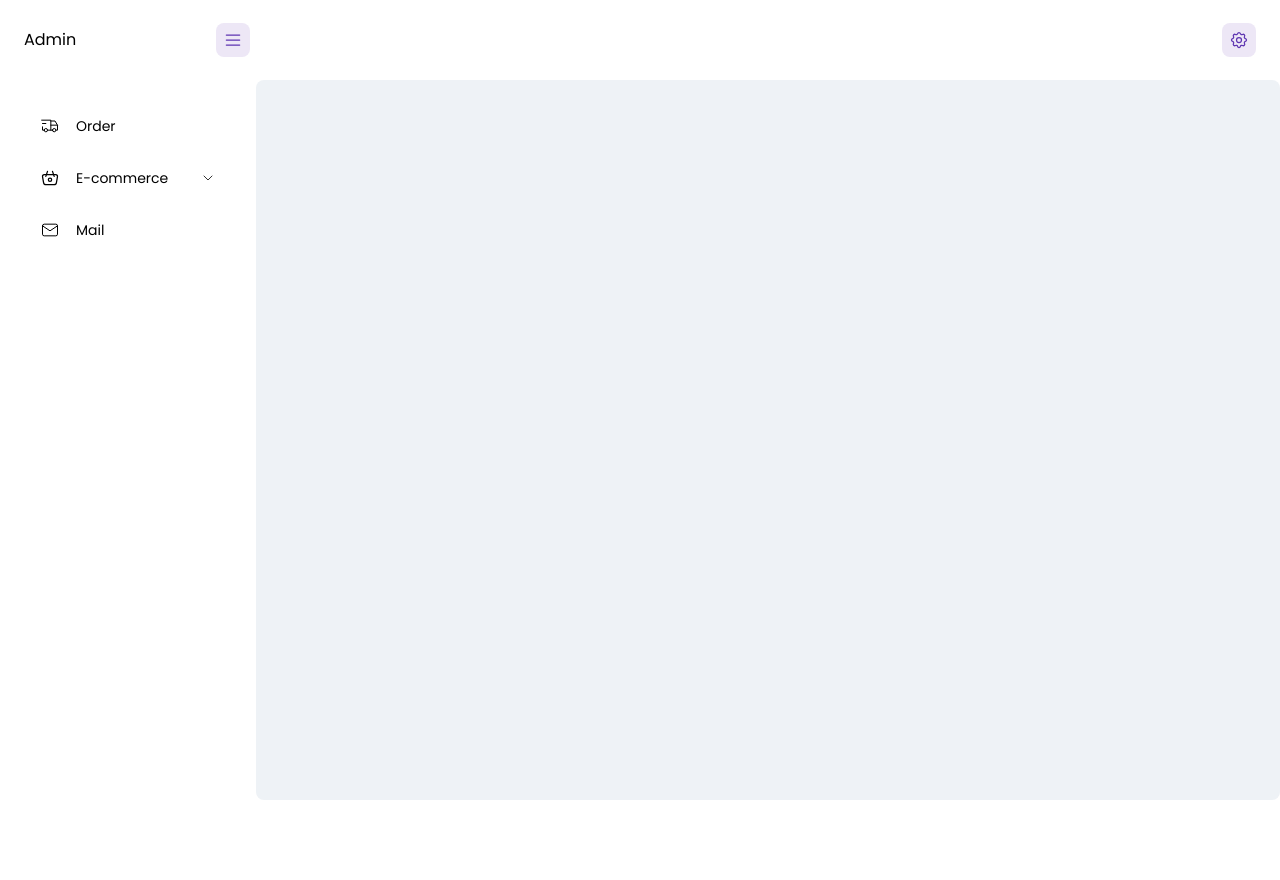
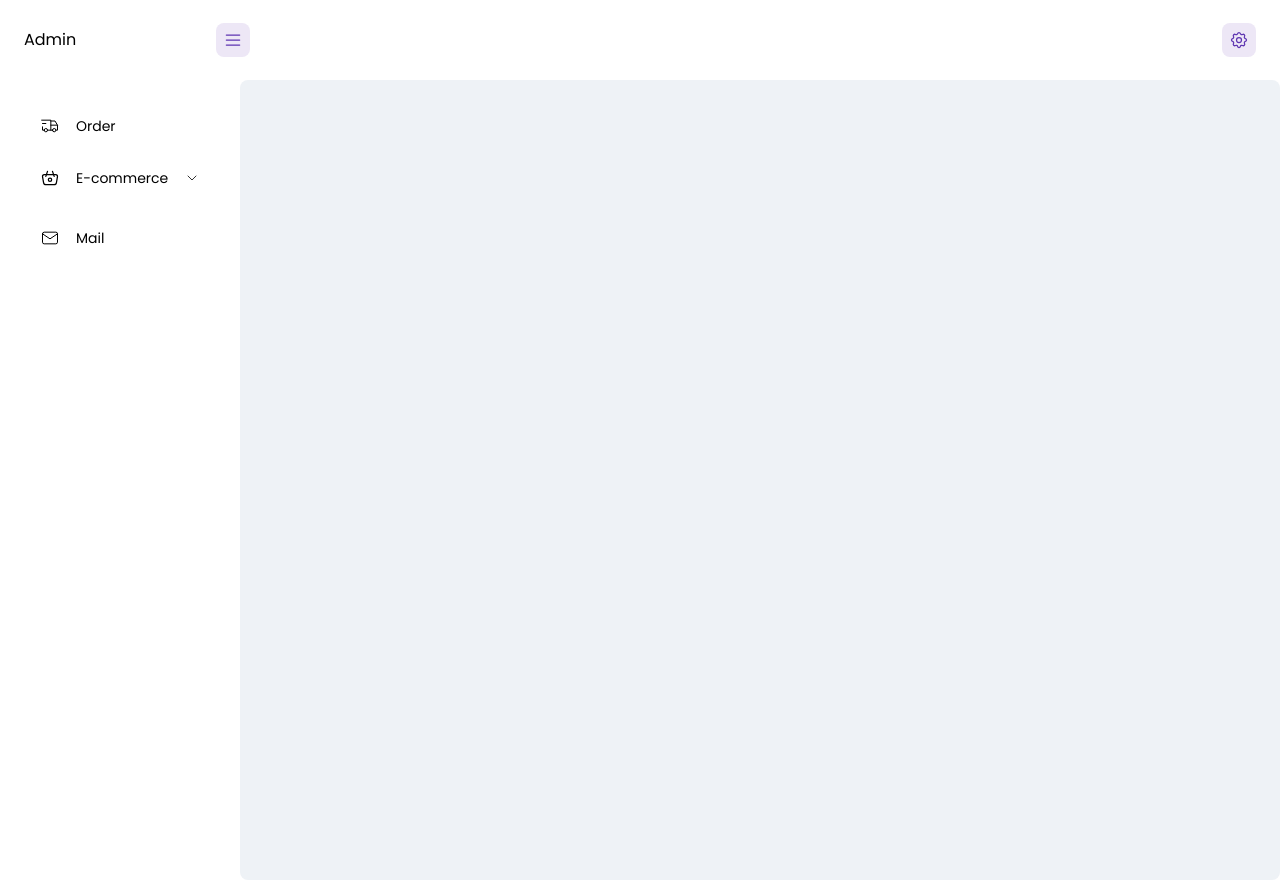
Before and after one commit to AliKarabulut/next-shop, a Next.js app: page /admin/dashboard/edit-product in a window 1280 px wide. Before the commit the page ends 800 px from the top, so only its background shows below. Built offline with nearby package versions, Linux system fonts and the light colour scheme.

Commit message:
Add Redux store and provider for admin dashboard layout

```diff
--- a/package.json
+++ b/package.json
@@ -11,6 +11,7 @@
   },
   "dependencies": {
     "@prisma/client": "^5.4.2",
+    "@reduxjs/toolkit": "^1.9.7",
     "classnames": "^2.3.2",
     "hamburger-react": "^2.5.0",
     "next": "13.5.4",
@@ -18,6 +19,7 @@
     "react-dom": "^18",
     "react-hot-toast": "^2.4.1",
     "react-icons": "^4.11.0",
+    "react-redux": "^8.1.3",
     "swiper": "^10.3.1"
   },
   "devDependencies": {
--- a/src/app/(admin)/admin/dashboard/layout.tsx
+++ b/src/app/(admin)/admin/dashboard/layout.tsx
@@ -1,16 +1,19 @@
 import Header from "@/components/admin/header";
 import LeftMenu from "@/components/admin/left-menu";
+import { StoreProvider } from "@/store/admin/store-provider";
 import React from "react";
 
 const DashboardLayout = ({ children }: { children: React.ReactNode }) => {
   return (
+    <StoreProvider>
       <main>
         <Header />
         <div className="flex">
           <LeftMenu />
-        <main className="bg-admin-grey-100 w-full rounded-lg">{children}</main>
+          <main className="bg-admin-grey-100 w-full h-screen rounded-lg">{children}</main>
         </div>
       </main>
+    </StoreProvider>
   );
 };
 
--- a/src/components/admin/header/index.tsx
+++ b/src/components/admin/header/index.tsx
@@ -1,13 +1,24 @@
+"use client";
+import { useDispatch } from "react-redux";
+import { narrowedAction } from "@/store/admin/isNarrowed";
 import MenuIcon from "@/icons/admin/menu";
 import SettingsIcon from "@/icons/admin/settings";
 import IconButton from "@/ui/icon-button";
 
-const Header: React.FC = () => {
+interface Props {}
+
+const Header: React.FC<Props> = () => {
+  const dispatch = useDispatch();
+
+  const toggleExpanded = () => {
+    dispatch(narrowedAction.toggle());
+  };
+
   return (
     <header className="h-20 px-6 py-4 bg-white flex justify-between items-center">
       <div className="flex items-center">
         <h1 className="w-48">Admin</h1>
-        <IconButton>
+        <IconButton onClick={toggleExpanded}>
           <MenuIcon />
         </IconButton>
       </div>
--- a/src/components/admin/left-menu/index.tsx
+++ b/src/components/admin/left-menu/index.tsx
@@ -11,7 +11,7 @@ const list = [
 
 const LeftMenu: React.FC = () => {
   return (
-    <nav className="w-64 flex-shrink-0 px-4 py-6 bg-white h-[calc(100vh-80px)]">
+    <nav className="flex-shrink-0 px-4 py-6 bg-white h-[calc(100vh-80px)]">
       <Button text="Order" href="order">
         <TruckDeliveryIcon />
       </Button>
--- /dev/null
+++ b/src/store/admin/index.tsx
@@ -0,0 +1,10 @@
+import { configureStore } from "@reduxjs/toolkit";
+import narrowed from "./isNarrowed";
+
+const store = configureStore({
+  reducer: {
+    isNarrowed: narrowed.reducer,
+  },
+});
+
+export default store;
--- /dev/null
+++ b/src/store/admin/isNarrowed/index.tsx
@@ -0,0 +1,18 @@
+import { createSlice } from "@reduxjs/toolkit";
+
+
+const initialState = {
+  isNarrowed: false,
+};
+
+const narrowed = createSlice({
+    name: 'ui',
+    initialState: initialState,
+    reducers: {
+        toggle(state) {
+            state.isNarrowed = !state.isNarrowed
+        }
+    }
+})
+export const narrowedAction = narrowed.actions
+export default narrowed
--- /dev/null
+++ b/src/store/admin/store-provider.tsx
@@ -0,0 +1,7 @@
+"use client";
+import { Provider } from "react-redux";
+import store from "./index";
+
+export function StoreProvider({ children }: { children: React.ReactNode }) {
+  return <Provider store={store}>{children}</Provider>;
+}
--- a/src/ui/button/index.tsx
+++ b/src/ui/button/index.tsx
@@ -1,9 +1,11 @@
 "use client";
+import { useSelectedLayoutSegment } from "next/navigation";
 import { useEffect, useRef, useState } from "react";
+import { useSelector } from "react-redux";
 import ChevronDownIcon from "@/icons/admin/down";
 import ChevronUpIcon from "@/icons/admin/up";
 import Link from "next/link";
-import { useSelectedLayoutSegment } from "next/navigation";
+
 import DotIcon from "@/icons/admin/dot";
 
 type ButtonProps = {
@@ -17,6 +19,7 @@ const Button: React.FC<ButtonProps> = ({ children, text, subMenuItems, href }) =
   const segment = useSelectedLayoutSegment();
   const [isActive, setIsActive] = useState<boolean>(segment === href || subMenuItems?.some((item) => item.href === segment) ? true : false);
   const contentRef = useRef<HTMLDivElement | null>(null);
+  const isNarrowed = useSelector((state: any) => state.isNarrowed.isNarrowed);
 
   useEffect(() => {
     setIsActive(segment === href || subMenuItems?.some((item) => item.href === segment) ? true : false);
@@ -27,21 +30,27 @@ const Button: React.FC<ButtonProps> = ({ children, text, subMenuItems, href }) =
       {subMenuItems ? (
         <>
           <div
-            className={`flex gap-4 px-6 py-3 mb-2 group select-none text-sm transition-all rounded-lg hover:bg-admin-secondary-light cursor-pointer items-center ${
-              isActive && "text-admin-secondary-main bg-admin-secondary-light"
-            }`}
+            className={`overflow-hidden w-fit flex py-3 mb-2 group select-none text-sm transition-all rounded-lg hover:bg-admin-secondary-light cursor-pointer items-center ${
+              isActive ? "text-admin-secondary-main bg-admin-secondary-light" : ""
+            } ${!isNarrowed ? "gap-4 px-6" : "px-3"}`}
             onClick={() => setIsActive(!isActive)}
           >
             {children}
-            <span className={`group-hover:text-admin-secondary-main ${isActive ? "font-medium" : "font-normal"}`}>{text}</span>
-            {isActive ? <ChevronUpIcon className="ml-auto" /> : <ChevronDownIcon className="ml-auto" />}
+            <span
+              className={`group-hover:text-admin-secondary-main duration-150 ${isActive ? "font-medium" : "font-normal"} ${
+                isNarrowed ? "opacity-0 -translate-x-2 w-0 whitespace-nowrap" : ""
+              }`}
+            >
+              {text}
+            </span>
+            {!isNarrowed && (isActive ? <ChevronUpIcon className="ml-auto" /> : <ChevronDownIcon className="ml-auto" />)}
           </div>
-          <div className="flex h-fit gap-3 select-none text-sm">
-            <div className="w-px h-auto ml-8 bg-admin-primary-light" />
+          <div className="flex h-fit gap-3 select-none text-sm overflow-hidden ">
+            <div className={`w-px h-auto mb-2 bg-admin-primary-light  ${isNarrowed ? "ml-2" : "ml-8"}`} />
             <div
               style={{ maxHeight: isActive ? contentRef?.current?.scrollHeight + "px" : 0 }}
               ref={contentRef}
-              className="duration-300 overflow-hidden flex flex-col w-full "
+              className={`duration-300 flex flex-col ${isNarrowed ? " -translate-x-2 w-fit whitespace-nowrap" : ""}`}
             >
               {subMenuItems.map((subMenuItem, subIndex) => (
                 <Link
@@ -51,8 +60,14 @@ const Button: React.FC<ButtonProps> = ({ children, text, subMenuItems, href }) =
                     subMenuItem.href === segment && "text-admin-secondary-main"
                   }`}
                 >
-                  <DotIcon className={subMenuItem.href === segment ? "scale-150" : ""} />
-                  <span className="group-hover:text-admin-secondary-main">{subMenuItem.item}</span>
+                  <DotIcon className={`${subMenuItem.href === segment ? "scale-150" : ""} ${isNarrowed ? "hidden" : ""}`} />
+                  <span
+                    className={`group-hover:text-admin-secondary-main transition-[width] duration-300 ${
+                      isNarrowed ? "w-[1ch] ml-1 tracking-widest overflow-hidden" : "w-auto"
+                    }`}
+                  >
+                    {subMenuItem.item}
+                  </span>
                 </Link>
               ))}
             </div>
@@ -61,12 +76,19 @@ const Button: React.FC<ButtonProps> = ({ children, text, subMenuItems, href }) =
       ) : (
         <Link
           href={`/admin/dashboard/${href}`}
-          className={`flex gap-4 px-6 py-3 mb-2 group select-none text-sm transition-all rounded-lg hover:bg-admin-secondary-light cursor-pointer items-center ${
-            isActive && "text-admin-secondary-main bg-admin-secondary-light"
-          }`}
+          className={`flex w-fit py-3 mb-2 group select-none text-sm transition-all rounded-lg hover:bg-admin-secondary-light cursor-pointer items-center ${
+            isActive ? "text-admin-secondary-main bg-admin-secondary-light" : ""
+          } ${!isNarrowed ? "gap-4 px-6" : "px-3"}
+          `}
         >
           {children}
-          <span className={` group-hover:text-admin-secondary-main ${isActive ? "font-medium" : "font-normal"}`}>{text}</span>
+          <span
+            className={` group-hover:text-admin-secondary-main duration-150 ${isActive ? "font-medium" : "font-normal"} ${
+              isNarrowed ? "opacity-0 -translate-x-2 w-0 whitespace-nowrap" : ""
+            }`}
+          >
+            {text}
+          </span>
         </Link>
       )}
     </>
--- a/src/ui/icon-button/index.tsx
+++ b/src/ui/icon-button/index.tsx
@@ -1,10 +1,11 @@
 type IconButtonProps = {
   children: React.ReactNode;
+  onClick?: () => void;
 };
 
-const IconButton: React.FC<IconButtonProps> = ({ children }) => {
+const IconButton: React.FC<IconButtonProps> = ({ children, onClick }) => {
   return (
-    <div className="w-[34px] h-[34px] duration-300 flex items-center justify-center cursor-pointer rounded-lg text-admin-secondary-dark hover:text-admin-secondary-light bg-admin-secondary-light hover:bg-admin-secondary-main">
+    <div onClick={onClick} className="w-[34px] h-[34px] duration-300 flex items-center justify-center cursor-pointer rounded-lg text-admin-secondary-dark hover:text-admin-secondary-light bg-admin-secondary-light hover:bg-admin-secondary-main">
       {children}
     </div>
   );
```
Also changed, not shown: 1 other file (tests, documents, lock files or other folders). Lines whose indentation alone changed are shown as unchanged.
